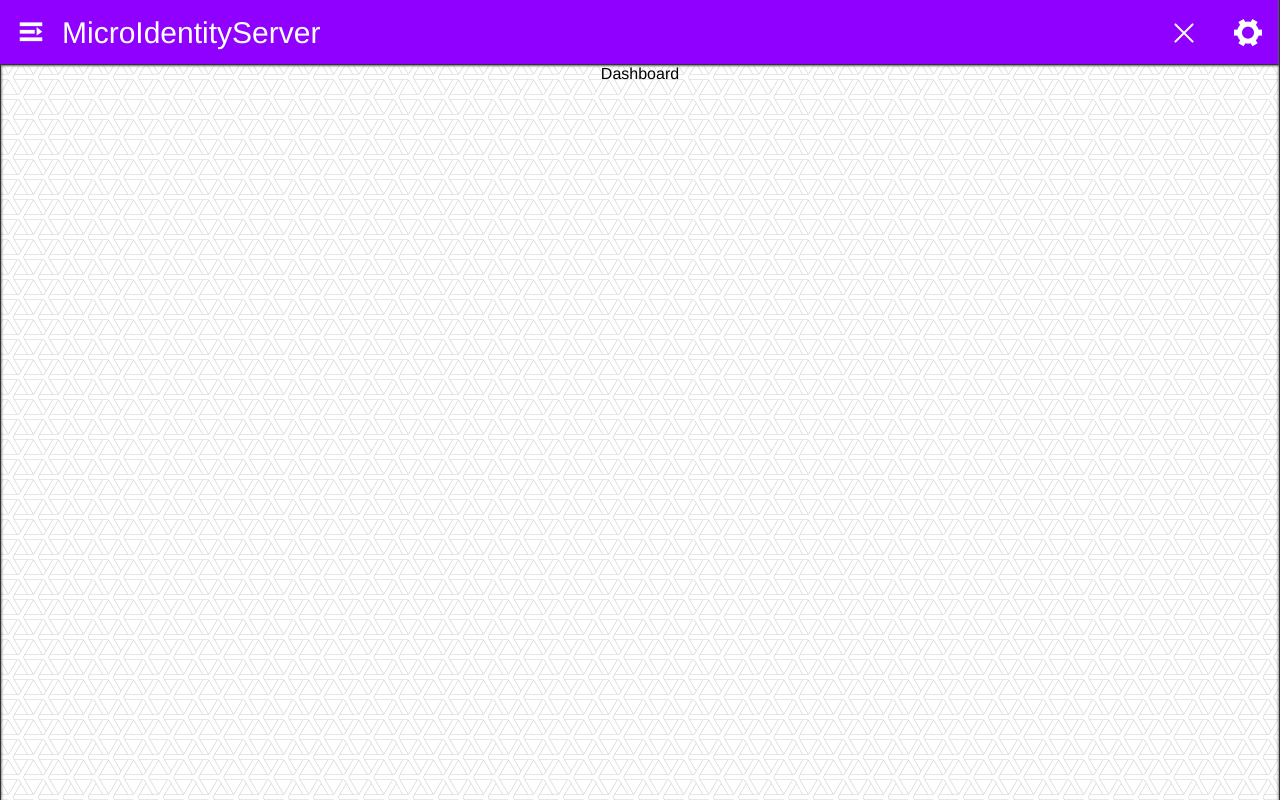
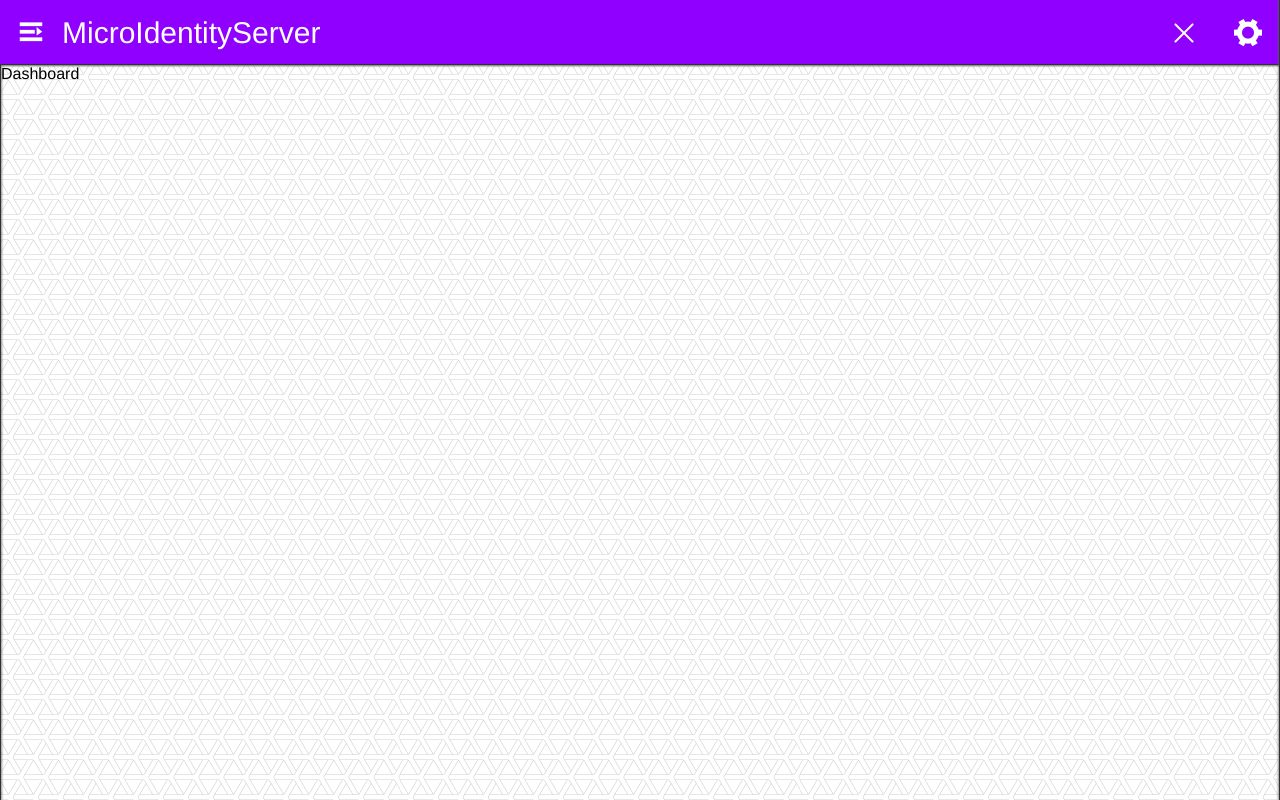
Before and after one commit to alex-c/MicroIdentityService, a Vue app in the folder mis-frontend/: page /dashboard in a window 1280 px wide. Built offline with nearby package versions, Linux system fonts and the light colour scheme.

Commit message:
Fixed menu & content layout

```diff
--- a/mis-frontend/src/App.vue
+++ b/mis-frontend/src/App.vue
@@ -27,10 +27,10 @@ body {
   -webkit-font-smoothing: antialiased;
   -moz-osx-font-smoothing: grayscale;
   text-align: center;
-}
-
-header {
-  background-color: $mis-color-primary;
-  color: white;
+  position: absolute;
+  top: 0px;
+  left: 0px;
+  right: 0px;
+  bottom: 0px;
 }
 </style>
--- a/mis-frontend/src/components/Header.vue
+++ b/mis-frontend/src/components/Header.vue
@@ -3,6 +3,7 @@
     <div id="header-title">
       <i id="menu-toggle" :class="menuToggleIcon" @click="toggleMenuOpen" />
       <span id="header-name" v-if="!collapsedUi">MicroIdentityServer</span>
+      <span id="header-name" v-else>μIS</span>
     </div>
     <div id="header-options">
       <div class="option" @click="signOut"><i class="el-icon-close" /></div>
--- a/mis-frontend/src/components/Menu.vue
+++ b/mis-frontend/src/components/Menu.vue
@@ -31,10 +31,6 @@ export default {
 @import '@/style/colors.scss';
 
 #menu {
-  position: absolute;
-  top: 65px;
-  left: 0px;
-  bottom: 0px;
   width: 0px;
   overflow: hidden;
   text-align: left;
@@ -43,7 +39,10 @@ export default {
   box-shadow: 1px 0px 2px 0px $mis-color-shadow;
   transition: width 0.5s;
   &.collapsed {
-    top: 0px;
+    position: absolute;
+    top: 65px;
+    left: 0px;
+    bottom: 0px;
   }
   &.shown {
     width: 200px;
--- a/mis-frontend/src/components/MenuItem.vue
+++ b/mis-frontend/src/components/MenuItem.vue
@@ -5,6 +5,8 @@
 </template>
 
 <script>
+import { SET_MENU_DRAWER_OPEN } from '@/store/mutations.js';
+
 export default {
   name: 'MenuItem',
   props: ['target', 'current'],
@@ -15,6 +17,9 @@ export default {
     };
   },
   computed: {
+    collapsedUi() {
+      return this.$store.state.collapsedUi;
+    },
     type() {
       return this.route === this.current ? 'primary' : 'default';
     },
@@ -22,6 +27,9 @@ export default {
   methods: {
     navigate: function() {
       this.$router.push({ path: this.route });
+      if (this.collapsedUi) {
+        this.$store.commit(SET_MENU_DRAWER_OPEN, false);
+      }
     },
   },
 };
--- a/mis-frontend/src/components/SettingsSidebar.vue
+++ b/mis-frontend/src/components/SettingsSidebar.vue
@@ -80,8 +80,9 @@ export default {
   & > header {
     display: flex;
     justify-content: space-between;
+    padding: 16px;
     background-color: $mis-color-primary;
-    padding: 16px;
+    color: white;
     border-bottom: 1px solid $mis-color-border;
     & > .action:hover {
       cursor: pointer;
--- a/mis-frontend/src/i18n/de.json
+++ b/mis-frontend/src/i18n/de.json
@@ -1,2 +1,10 @@
 {
+  "general": {
+    "identifier": "Kennung",
+    "password": "Passwort",
+    "dashboard": "Dashboard",
+    "identities": "Identitäten",
+    "domains": "Domänen",
+    "roles": "Rollen"
+  }
 }
--- a/mis-frontend/src/views/Private.vue
+++ b/mis-frontend/src/views/Private.vue
@@ -2,8 +2,8 @@
   <div id="private">
     <Header />
     <main>
+      <Menu />
       <div id="content"><router-view /></div>
-      <Menu />
     </main>
   </div>
 </template>
@@ -33,11 +33,18 @@ export default {
 </script>
 
 <style lang="scss" scoped>
+#private {
+  height: 100%;
+}
+
+main {
+  height: calc(100% - 65px);
+  display: flex;
+}
+
 #content {
-  position: absolute;
-  top: 65px;
-  left: 0px;
-  right: 0px;
-  bottom: 0px;
+  height: 100%;
+  flex-grow: 1;
+  text-align: left;
 }
 </style>
```
